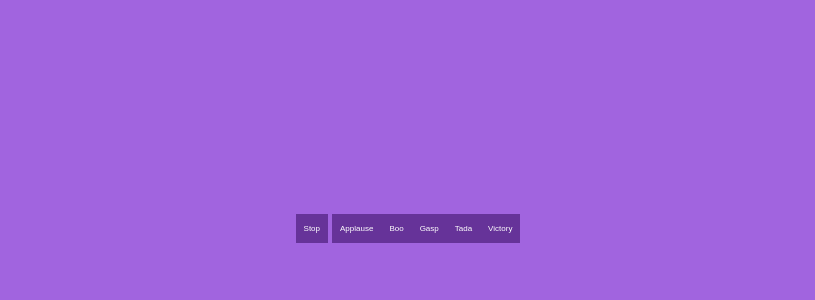
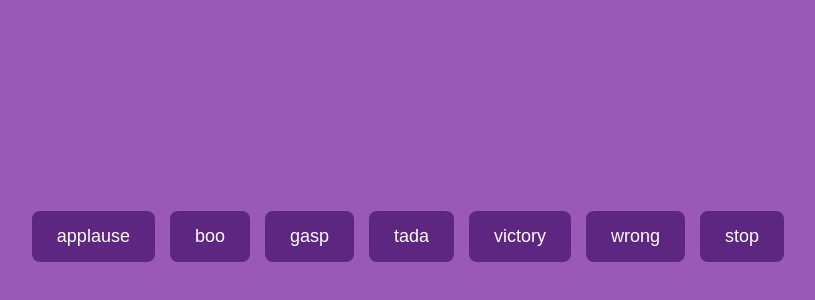
Before and after one commit to acciojob/Soundbar-satyamjha09, a website: page main.html in a window 1280 px wide. Shown: the part 172-472 px from the top of the page, without its empty margins (232-1047 px from the left). Drawn offline with Linux system fonts and the light colour scheme.

Commit message:
created a submission

```diff
--- a/main.html
+++ b/main.html
@@ -8,15 +8,15 @@
 
 <body>
 
-  <audio id="applause" src="./sounds/applause.mp3"></audio>
-  <audio id="boo" src="./sounds/boo.mp3"></audio>
-  <audio id="gasp" src="./sounds/gasp.mp3"></audio>
-  <audio id="tada" src="./sounds/tada.mp3"></audio>
-  <audio id="victory" src="./sounds/victory.mp3"></audio>
-
-  <section id="buttons">
-   <button class="stop" id="stop">Stop</button>
-  </section>
+   <div id="buttons">
+        <button class="btn" data-sound="applause">applause</button>
+        <button class="btn" data-sound="boo">boo</button>
+        <button class="btn" data-sound="gasp">gasp</button>
+        <button class="btn" data-sound="tada">tada</button>
+        <button class="btn" data-sound="victory">victory</button>
+        <button class="btn" data-sound="wrong">wrong</button>
+        <button class="stop">stop</button>
+    </div>
     <script type="text/javascript" src="./script.js">
 </script>
 
--- a/script.js
+++ b/script.js
@@ -1,35 +1,19 @@
+const sounds = ["applause", "boo", "gasp", "tada", "victory", "wrong"];
+const stopButton = document.querySelector(".stop");
 
-// List of sounds to create buttons for
-const sounds = ["applause", "boo", "gasp", "tada", "victory"];
-
-// Create a button for each sound dynamically
-sounds.forEach((sound) => {
-  const btn = document.createElement("button");
-  btn.classList.add("btn");
-  btn.innerText = sound.charAt(0).toUpperCase() + sound.slice(1);
-  // e.g. 'applause' -> 'Applause'
-
-  // When clicked, stop all sounds then play this one
-  btn.addEventListener("click", () => {
-    stopAllSounds();
-    document.getElementById(sound).play();
-  });
-
-  // Append the button inside the #buttons section
-  document.getElementById("buttons").appendChild(btn);
+sounds.forEach(sound => {
+    const audio = new Audio(`sounds/${sound}.mp3`);
+    document.querySelector(`[data-sound="${sound}"]`).addEventListener("click", () => {
+        stopSounds();
+        audio.play();
+    });
 });
 
-/**
- * Pause and reset all audio elements
- */
-function stopAllSounds() {
-  sounds.forEach((sound) => {
-    const audioElem = document.getElementById(sound);
-    audioElem.pause();
-    audioElem.currentTime = 0;
-  });
+stopButton.addEventListener("click", stopSounds);
+
+function stopSounds() {
+    document.querySelectorAll("audio").forEach(audio => {
+        audio.pause();
+        audio.currentTime = 0;
+    });
 }
-
-// Handle Stop button
-const stopBtn = document.getElementById("stop");
-stopBtn.addEventListener("click", stopAllSounds);
--- a/styles.css
+++ b/styles.css
@@ -1,25 +1,26 @@
-* {
-  margin: 0;
-  padding: 0;
-  box-sizing: border-box;
+body {
+    background-color: #9b59b6;
+    display: flex;
+    justify-content: center;
+    align-items: center;
+    height: 100vh;
 }
 
-html, body {
-  width: 100vw;
-  height: 100vh;
-  background: #A164DF;
-  display: flex;
-  justify-content: space-evenly;
-  align-items: center;
+#buttons {
+    display: flex;
+    gap: 15px;
 }
 
-/* This targets all buttons inside #buttons */
-#buttons button {
-  background-color: #663399;
-  color: white;
-  padding: 10px 8px;
-  outline: none;
-  border: none;
-  font-size: 8px;
-  cursor: pointer;
+.btn, .stop {
+    background-color: #5d2681;
+    color: white;
+    border: none;
+    padding: 15px 25px;
+    font-size: 18px;
+    cursor: pointer;
+    border-radius: 8px;
 }
+
+.btn:hover, .stop:hover {
+    background-color: #4a1e68;
+}
```
